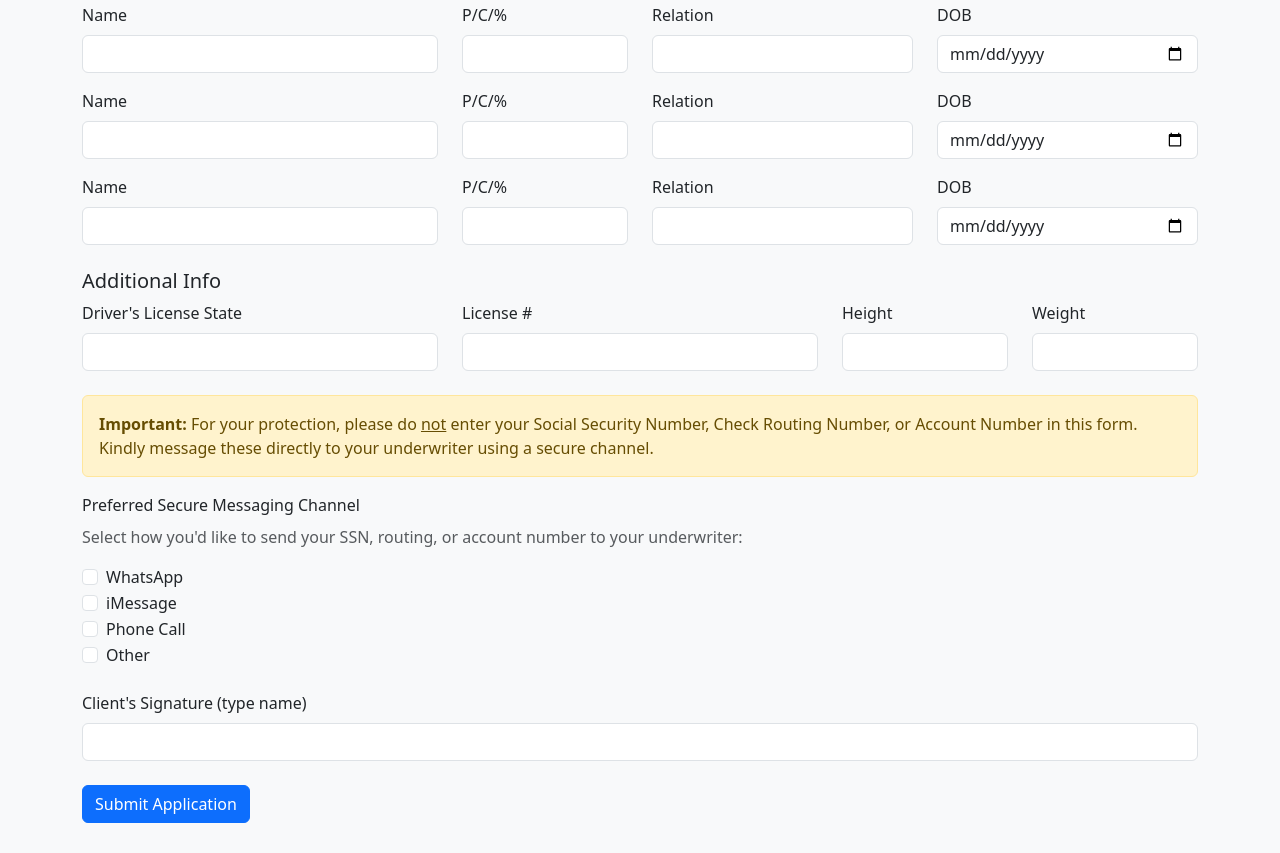
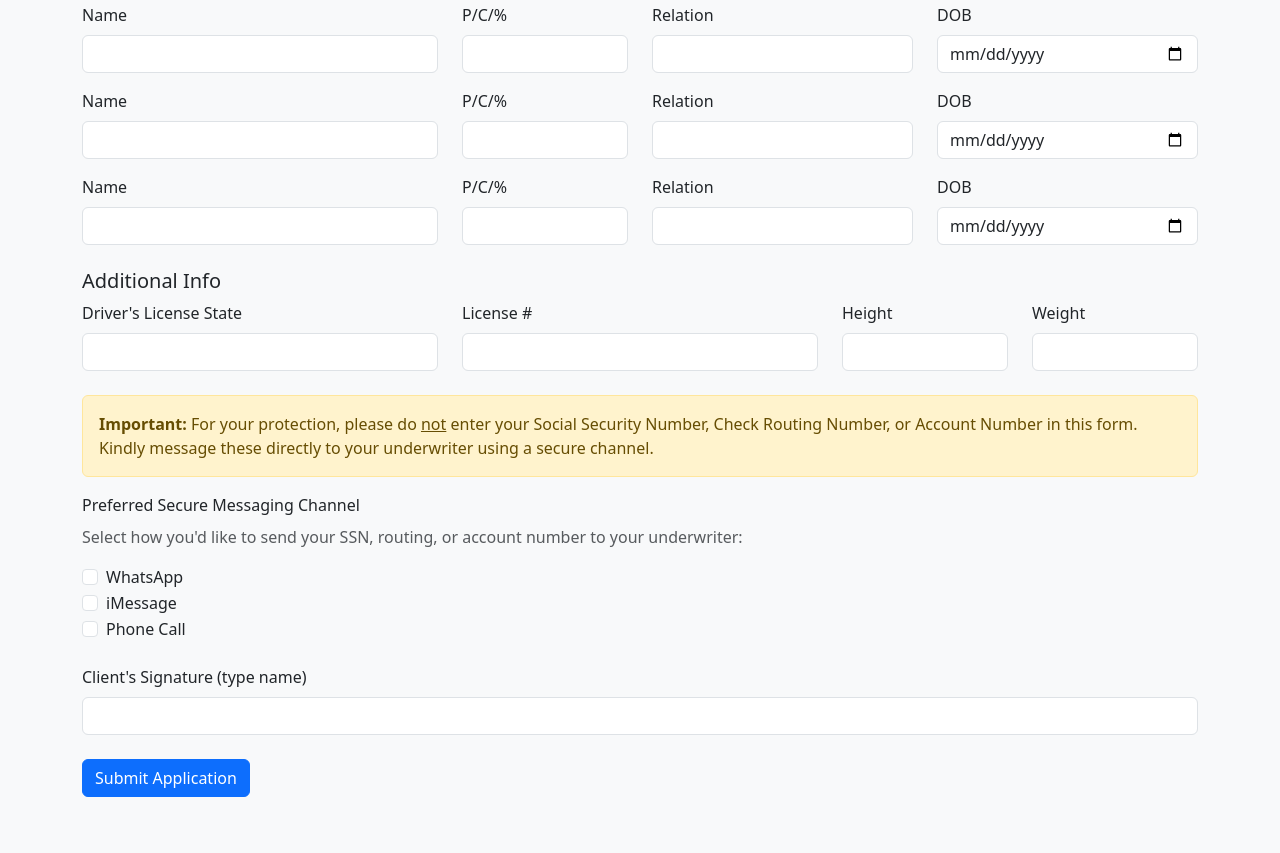
Before and after one commit to insuranceforyou/insurance-application, a plain HTML site: page index.html in a window 1280 px wide. Shown: the part 2184-3037 px from the top of the page. After the commit the page ends 3011 px from the top, so only its background shows below. Drawn offline with nearby package versions, Linux system fonts and the light colour scheme.

Commit message:
Update index.html

```diff
--- a/index.html
+++ b/index.html
@@ -342,11 +342,6 @@
     <input class="form-check-input" type="checkbox" name="secure_channel[]" value="Phone Call" id="call">
     <label class="form-check-label" for="call">Phone Call</label>
   </div>
-
-  <div class="form-check">
-    <input class="form-check-input" type="checkbox" name="secure_channel[]" value="Other" id="other">
-    <label class="form-check-label" for="other">Other</label>
-  </div>
 </div>
 
 
```
